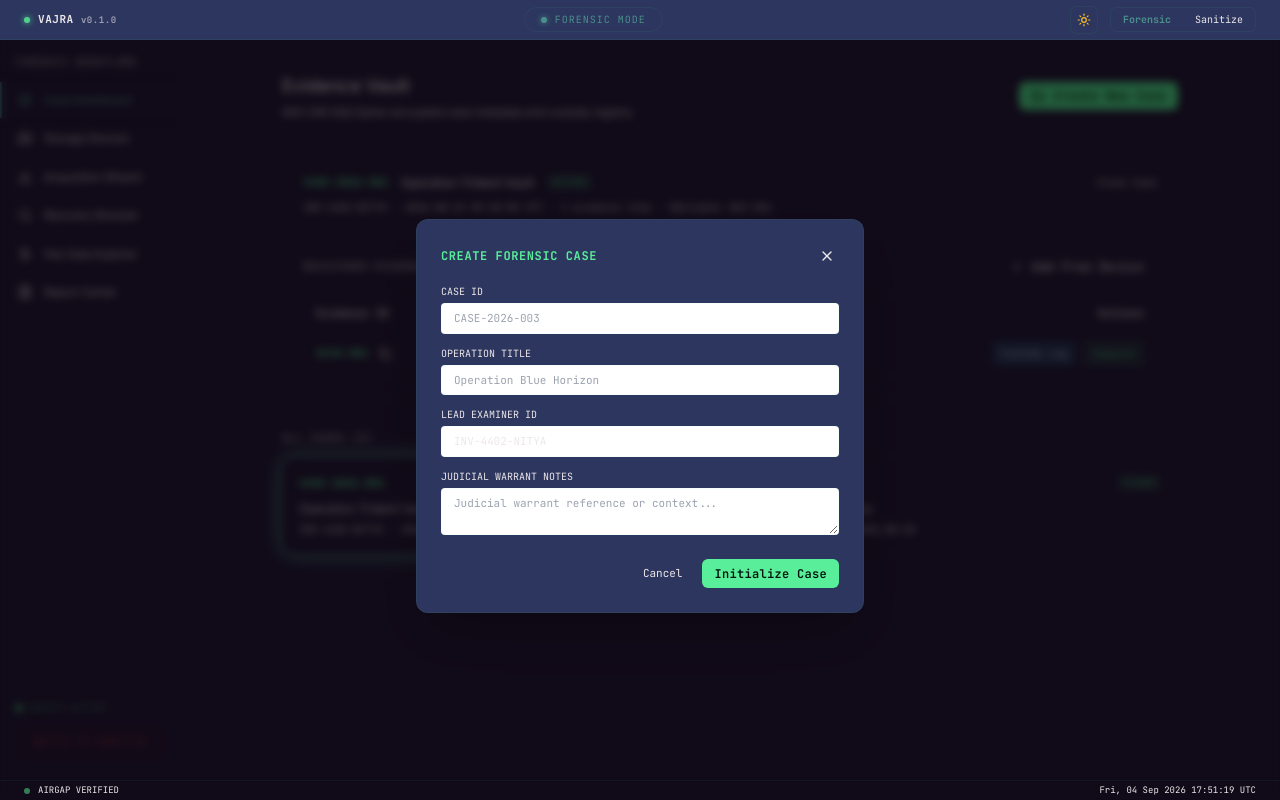
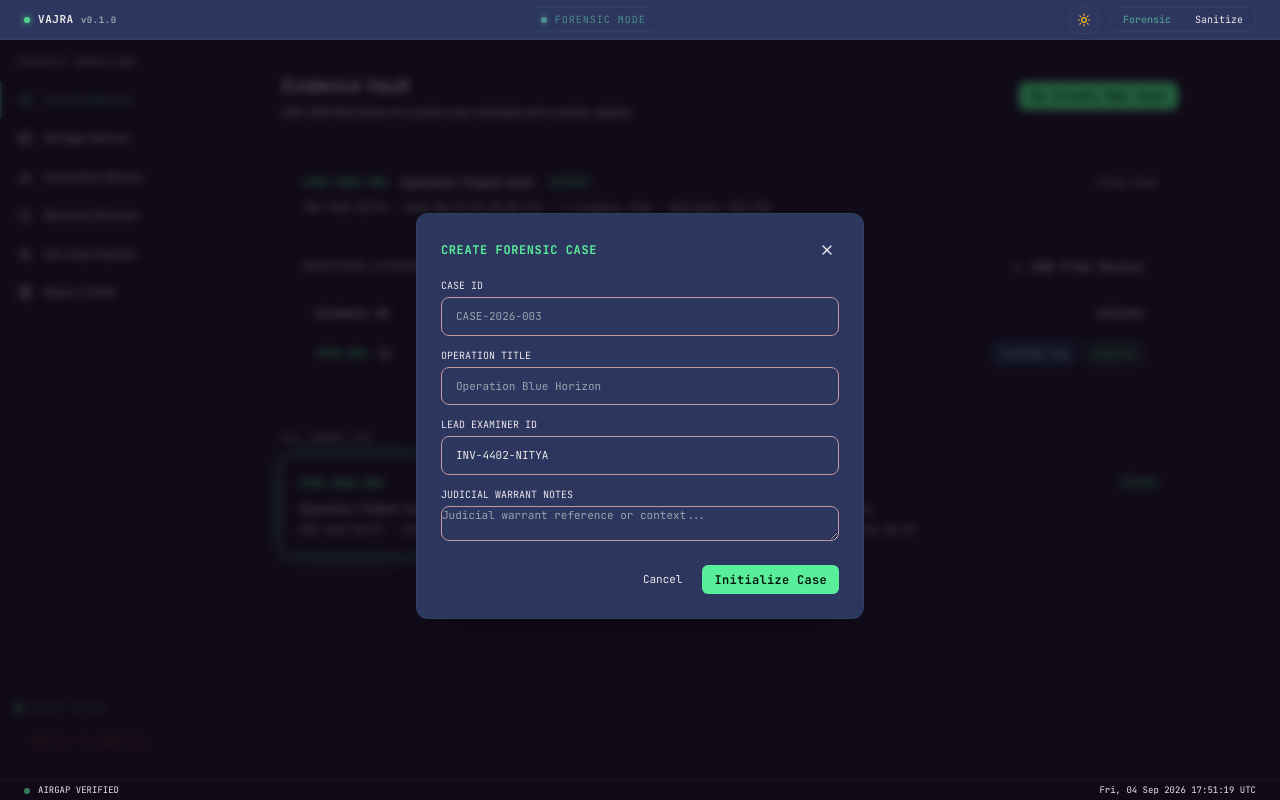
Before and after one commit to syedzahidsaleem/vajra-forensics-platform, a React (Vite) app in the folder ui/: page / in a window 1280 px wide. Both pictures are taken after a click on the button "Create New Case". Built offline with nearby package versions, Linux system fonts and the light colour scheme.

Commit message:
style(ui): apply consistent themed styling and focus ring to all inputs, selects, and textareas

```diff
--- a/ui/src/components/ui/vajra-components.tsx
+++ b/ui/src/components/ui/vajra-components.tsx
@@ -492,7 +492,7 @@ export function FloatingInput({ label, error, className = '', ...props }: Floati
           outline-none transition-all duration-200
           ${error
             ? 'border-[#EF4444]/50 focus:border-[#EF4444] focus:shadow-[0_0_0_2px_rgba(239,68,68,0.15)]'
-            : 'border-[var(--border)]/30 focus:border-[#59EE99]/50 focus:shadow-[0_0_0_2px_rgba(89,238,153,0.1)]'
+            : 'border-[var(--border)] focus:border-[var(--primary)] focus:shadow-[0_0_0_2px_color-mix(in_srgb,var(--primary)_30%,transparent)]'
           }
         `}
       />
@@ -502,7 +502,7 @@ export function FloatingInput({ label, error, className = '', ...props }: Floati
           transition-all duration-200 pointer-events-none
           ${focused || hasValue ? 'top-1.5 text-[9px]' : 'top-3.5 text-xs'}
           ${focused
-            ? error ? 'text-[#EF4444]' : 'text-[#59EE99]'
+            ? error ? 'text-[#EF4444]' : 'text-[var(--primary)]'
             : 'text-[var(--text)]/60'
           }
         `}
--- a/ui/src/globals.css
+++ b/ui/src/globals.css
@@ -210,3 +210,36 @@
 .gradient-button-forensic:hover::before {
   opacity: 1;
 }
+
+/* ==========================================================================
+   Themed Input, Select, and Textarea Elements
+   ========================================================================== */
+input:not([type="checkbox"]):not([type="radio"]),
+select,
+textarea {
+  background: var(--surface);
+  color: var(--text);
+  border: 1px solid var(--border);
+  border-radius: 8px;
+  padding: 10px 14px;
+  transition: border-color 0.2s ease, box-shadow 0.2s ease;
+}
+
+input::placeholder,
+textarea::placeholder {
+  color: var(--text);
+  opacity: 0.5;
+}
+
+input:focus,
+select:focus,
+textarea:focus {
+  outline: none;
+  border-color: var(--primary);
+  box-shadow: 0 0 0 2px color-mix(in srgb, var(--primary) 30%, transparent);
+}
+
+select option {
+  background: var(--surface);
+  color: var(--text);
+}
--- a/ui/src/screens/CaseDashboard.tsx
+++ b/ui/src/screens/CaseDashboard.tsx
@@ -312,7 +312,7 @@ export const CaseDashboard: React.FC = () => {
                   placeholder="CASE-2026-003"
                   value={newCaseId}
                   onChange={(e) => setNewCaseId(e.target.value)}
-                  className="w-full px-3 py-1.5 rounded bg-[var(--bg)]/50 border border-[var(--border)]/30 text-[var(--text)] outline-none focus:border-[#59EE99]/50"
+                  className="w-full font-mono text-[11px]"
                 />
               </div>
 
@@ -324,7 +324,7 @@ export const CaseDashboard: React.FC = () => {
                   placeholder="Operation Blue Horizon"
                   value={newCaseName}
                   onChange={(e) => setNewCaseName(e.target.value)}
-                  className="w-full px-3 py-1.5 rounded bg-[var(--bg)]/50 border border-[var(--border)]/30 text-[var(--text)] outline-none focus:border-[#59EE99]/50"
+                  className="w-full font-mono text-[11px]"
                 />
               </div>
 
@@ -335,7 +335,7 @@ export const CaseDashboard: React.FC = () => {
                   required
                   value={newInvestigator}
                   onChange={(e) => setNewInvestigator(e.target.value)}
-                  className="w-full px-3 py-1.5 rounded bg-[var(--bg)]/50 border border-[var(--border)]/30 text-[var(--text)] outline-none focus:border-[#59EE99]/50"
+                  className="w-full font-mono text-[11px]"
                 />
               </div>
 
@@ -346,7 +346,7 @@ export const CaseDashboard: React.FC = () => {
                   placeholder="Judicial warrant reference or context..."
                   value={newNotes}
                   onChange={(e) => setNewNotes(e.target.value)}
-                  className="w-full px-3 py-1.5 rounded bg-[var(--bg)]/50 border border-[var(--border)]/30 text-[var(--text)] outline-none focus:border-[#59EE99]/50"
+                  className="w-full font-mono text-[11px]"
                 />
               </div>
 
--- a/ui/src/screens/DeviceSelection.tsx
+++ b/ui/src/screens/DeviceSelection.tsx
@@ -346,7 +346,7 @@ export const DeviceSelection: React.FC = () => {
                     type="text"
                     disabled
                     value={`${activeCase.case_id} (${activeCase.case_name})`}
-                    className="w-full px-3 py-1.5 rounded bg-[var(--bg)]/50 border border-[var(--border)]/20 text-[var(--text)]/60"
+                    className="w-full font-mono text-xs opacity-60 cursor-not-allowed"
                   />
                 </div>
 
@@ -356,7 +356,7 @@ export const DeviceSelection: React.FC = () => {
                     type="text"
                     disabled
                     value={`${registeringDevice.path} — ${registeringDevice.model}`}
-                    className="w-full px-3 py-1.5 rounded bg-[var(--bg)]/50 border border-[var(--border)]/20 text-[var(--text)]/60"
+                    className="w-full font-mono text-xs opacity-60 cursor-not-allowed"
                   />
                 </div>
 
@@ -367,7 +367,7 @@ export const DeviceSelection: React.FC = () => {
                     placeholder="Seized USB drive from suspect workstation..."
                     value={evidenceDesc}
                     onChange={(e) => setEvidenceDesc(e.target.value)}
-                    className="w-full px-3 py-1.5 rounded bg-[var(--bg)]/50 border border-[var(--border)]/30 text-[var(--text)] outline-none focus:border-[#59EE99]/50"
+                    className="w-full font-mono text-xs"
                   />
                 </div>
 
--- a/ui/src/screens/HexExplorer.tsx
+++ b/ui/src/screens/HexExplorer.tsx
@@ -134,7 +134,7 @@ export const HexExplorer: React.FC = () => {
               type="text"
               value={inputLba}
               onChange={(e) => setInputLba(e.target.value)}
-              className="pl-12 pr-3 py-1.5 w-32 rounded-lg bg-[var(--bg)]/60 border border-[var(--border)]/30 text-[var(--text)] font-mono text-xs font-bold focus:outline-none focus:border-[var(--primary)]"
+              className="pl-12 pr-3 w-32 font-mono text-xs font-bold"
             />
           </div>
 
--- a/ui/src/screens/ReportCenter.tsx
+++ b/ui/src/screens/ReportCenter.tsx
@@ -367,7 +367,7 @@ export const ReportCenter: React.FC = () => {
                 <select
                   value={selectedType}
                   onChange={(e) => setSelectedType(e.target.value as ReportType)}
-                  className="w-full px-3 py-2.5 rounded-xl bg-[var(--bg)]/60 border border-[var(--border)]/30 text-[var(--text)] focus:outline-none focus:border-[var(--primary)]"
+                  className="w-full font-mono text-xs cursor-pointer"
                 >
                   {(Object.keys(reportTypeMeta) as ReportType[]).map((t) => (
                     <option key={t} value={t} className="bg-[var(--surface)] text-[var(--text)]">
@@ -384,7 +384,7 @@ export const ReportCenter: React.FC = () => {
                   placeholder="Enter examiner methodology narrative, court findings, or observation notes..."
                   value={reportNotes}
                   onChange={(e) => setReportNotes(e.target.value)}
-                  className="w-full px-3 py-2.5 rounded-xl bg-[var(--bg)]/60 border border-[var(--border)]/30 text-[var(--text)] focus:outline-none focus:border-[var(--primary)] font-sans"
+                  className="w-full font-sans text-xs"
                 />
               </div>
 
--- a/ui/src/screens/SanitizationConsole.tsx
+++ b/ui/src/screens/SanitizationConsole.tsx
@@ -261,7 +261,7 @@ export const SanitizationConsole: React.FC = () => {
                 <select
                   value={targetPath}
                   onChange={(e) => setTargetPath(e.target.value)}
-                  className="w-full px-3 py-2 rounded bg-[var(--surface)] border border-[var(--border)]/30 text-[var(--text)] outline-none"
+                  className="w-full font-mono text-xs cursor-pointer"
                 >
                   {devices.map((d: DeviceDescriptor) => (
                     <option key={d.path} value={d.path} className="bg-[var(--surface)] text-[var(--text)]">
@@ -277,7 +277,7 @@ export const SanitizationConsole: React.FC = () => {
                   type="text"
                   disabled
                   value={activeCase?.case_id || 'CASE-2026-001'}
-                  className="w-full px-3 py-2 rounded bg-[var(--surface)]/60 border border-[var(--border)]/20 text-[var(--text)]/50"
+                  className="w-full font-mono text-xs opacity-60 cursor-not-allowed"
                 />
               </div>
             </div>
@@ -453,7 +453,7 @@ export const SanitizationConsole: React.FC = () => {
               value={typedSerial}
               onChange={(e) => setTypedSerial(e.target.value)}
               placeholder="Type exact serial number here..."
-              className="w-full px-3 py-2 rounded bg-[var(--surface)] border border-[#EF4444]/40 text-[var(--text)] font-mono text-xs font-bold outline-none focus:border-[#EF4444]"
+              className="w-full font-mono text-xs font-bold text-center tracking-wider"
             />
           </div>
 
```
Also changed, not shown: ui/src/screens/AcquisitionWizard.tsx (+6 -6 lines).
